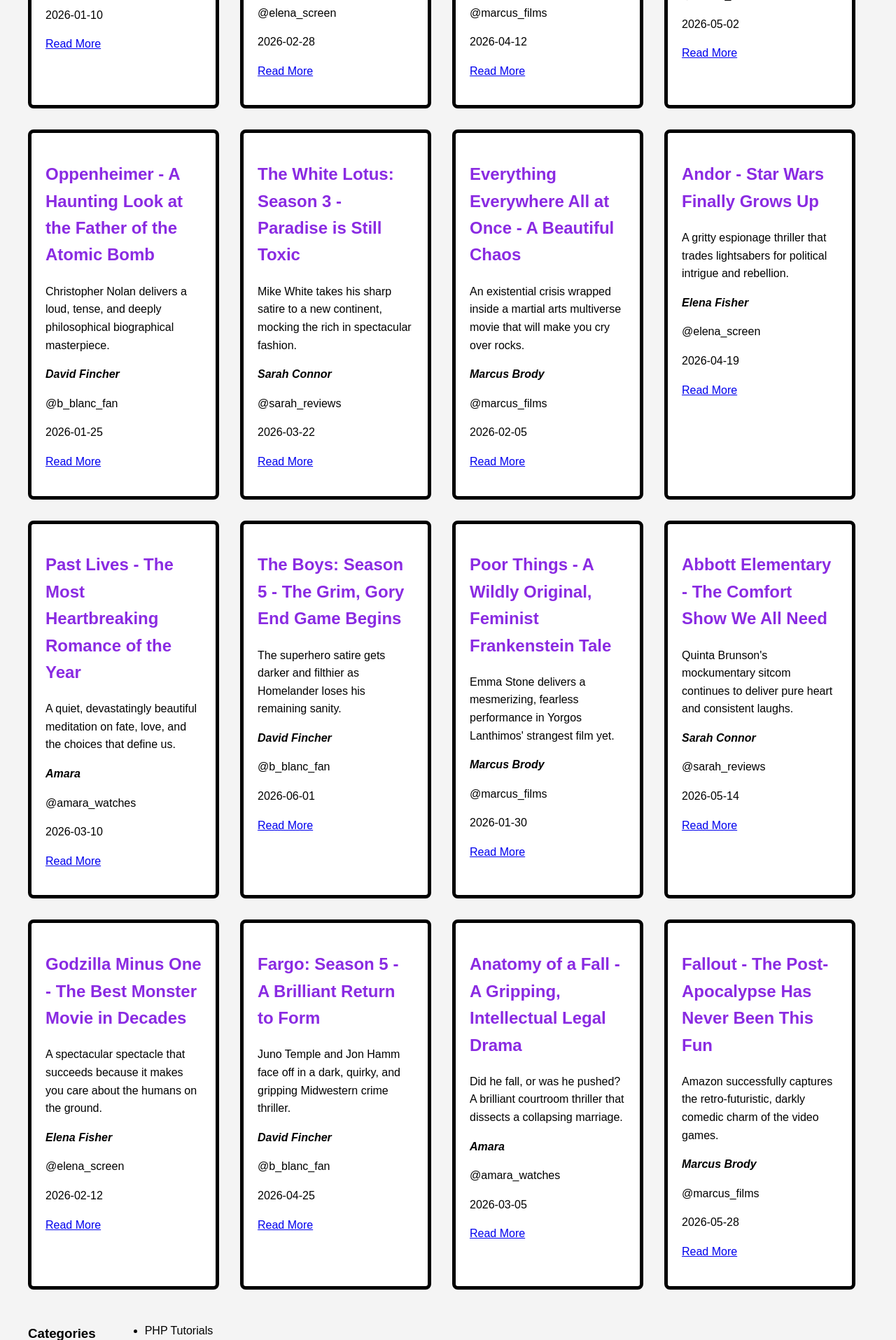
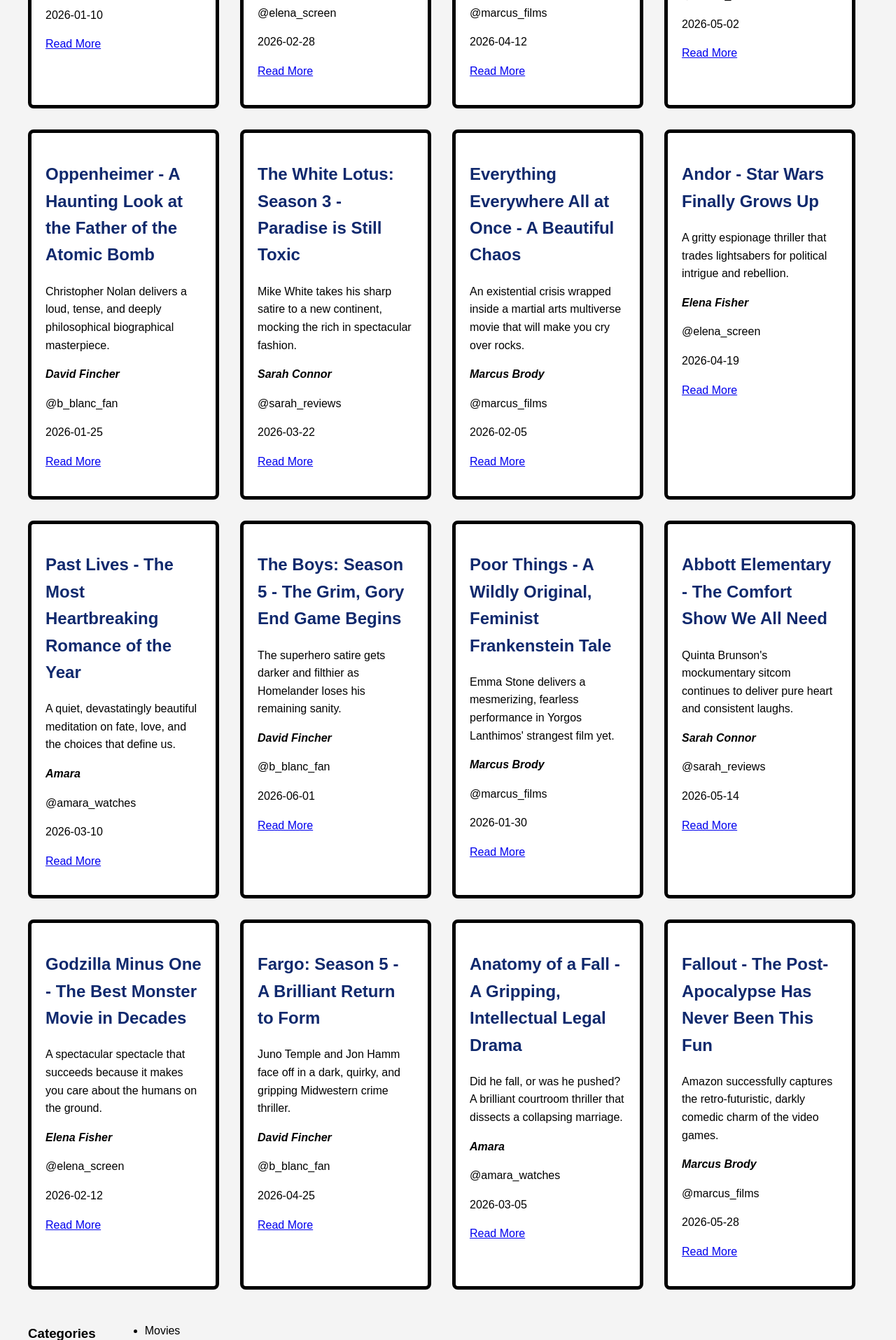
Before and after one commit to sepishkh/absolute-cinema-blog, a PHP site: page / in a window 1280 px wide. Shown: the part 1047-2962 px from the top of the page at 70% size. Run offline with PHP 8.4, Linux system fonts and the light colour scheme.

Commit message:
Minor tweaks to homepage

```diff
--- a/index.php
+++ b/index.php
@@ -39,7 +39,7 @@ if($res === false) {
 <html>
 
 <head>
-    <title> SiteMan </title>
+    <title> Absolute Cinema </title>
     <link rel="stylesheet" href="style.css">
 </head>
 
@@ -65,8 +65,9 @@ if($res === false) {
 
         <h3>Categories</h3>
         <ul>
-            <li>PHP Tutorials</li>
-            <li>Web Design</li>
+            <li>Movies</li>
+            <li>TV Shows</li>
+            <li>Upcoming</li>
         </ul>
     </main>
 </body>
--- a/style.css
+++ b/style.css
@@ -27,7 +27,7 @@ nav {
 }
 
 .article-title {
-    color:blueviolet;
+    color:#10296d;
 }
 
 .article-body {
```
